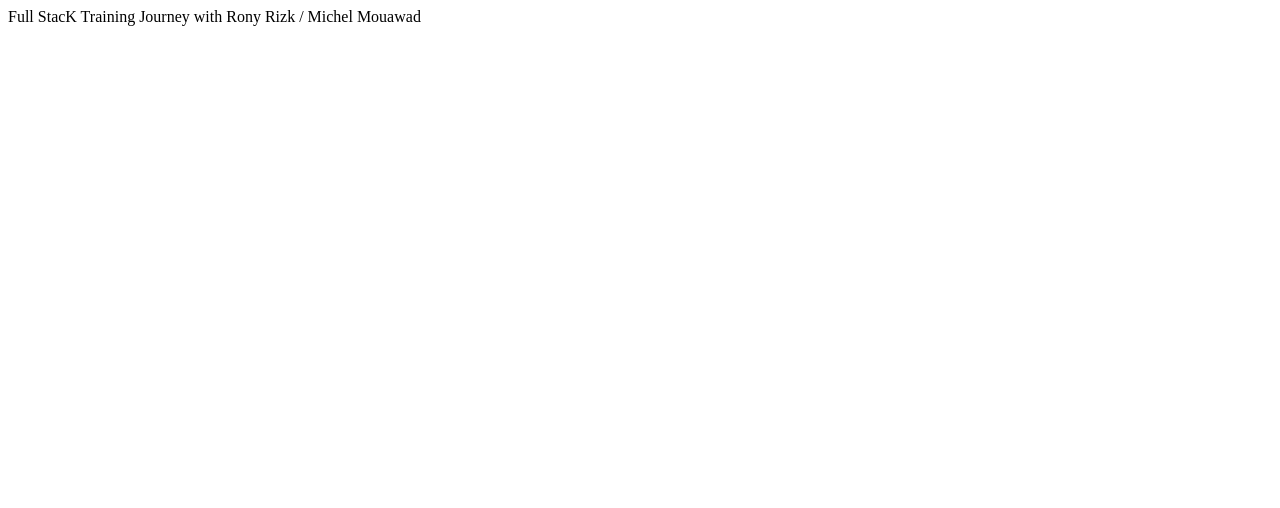
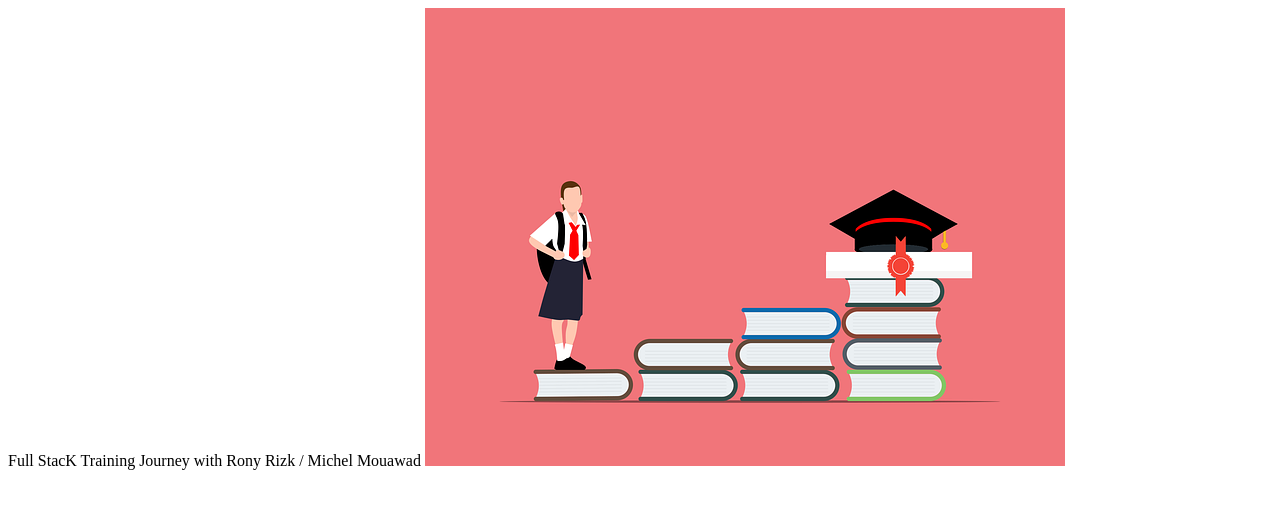
Before and after one commit to Michel31-ux/web01, a plain HTML site: page index.html in a window 1280 px wide. Drawn offline with Linux system fonts and the light colour scheme.

Commit message:
adding image to web page

```diff
--- a/index.html
+++ b/index.html
@@ -6,5 +6,6 @@
 </head>
 <body>
     Full StacK Training Journey with Rony Rizk / Michel Mouawad
+    <img src="./gd9.jpg" />
 </body>
 </html>
```
Also changed, not shown: gd9.jpg (added).
